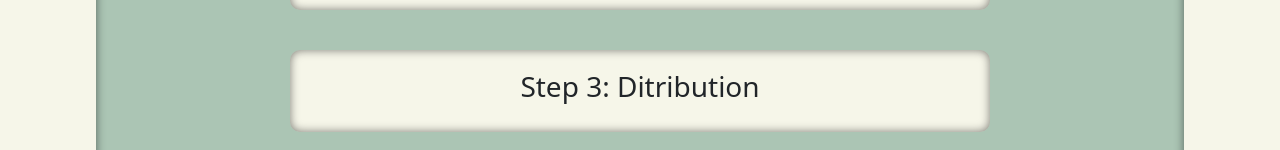
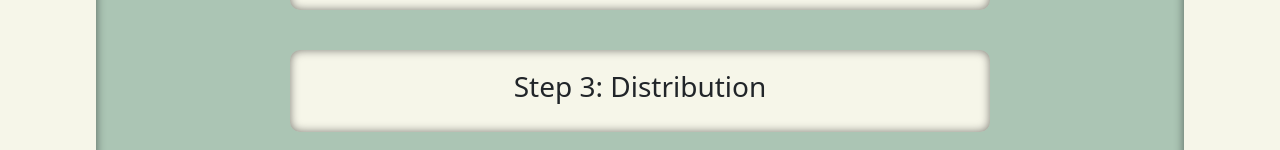
Before and after one commit to kipentut/RelieFLow, a plain HTML site: page system.html in a window 1280 px wide. Shown: the part 597-747 px from the top of the page. Drawn offline with nearby package versions, Linux system fonts and the light colour scheme.

Commit message:
Minor spelling change

```diff
--- a/system.html
+++ b/system.html
@@ -63,7 +63,7 @@
         </div>
         <div class="row">
             <div class="col-md-8" id="stepss3">
-                <h3 onclick="ToggleStep('step3')">Step 3: Ditribution</h3>
+                <h3 onclick="ToggleStep('step3')">Step 3: Distribution</h3>
                 <div class="steps" id="step3">
                     <p>We distribute the procured goods to evacuation centers and affected areas, ensuring that help reaches those who need it most.</p>
                     <img src="System-step3.jpg" alt="Distribution" id="distribution-img" class="steps-img">
```
